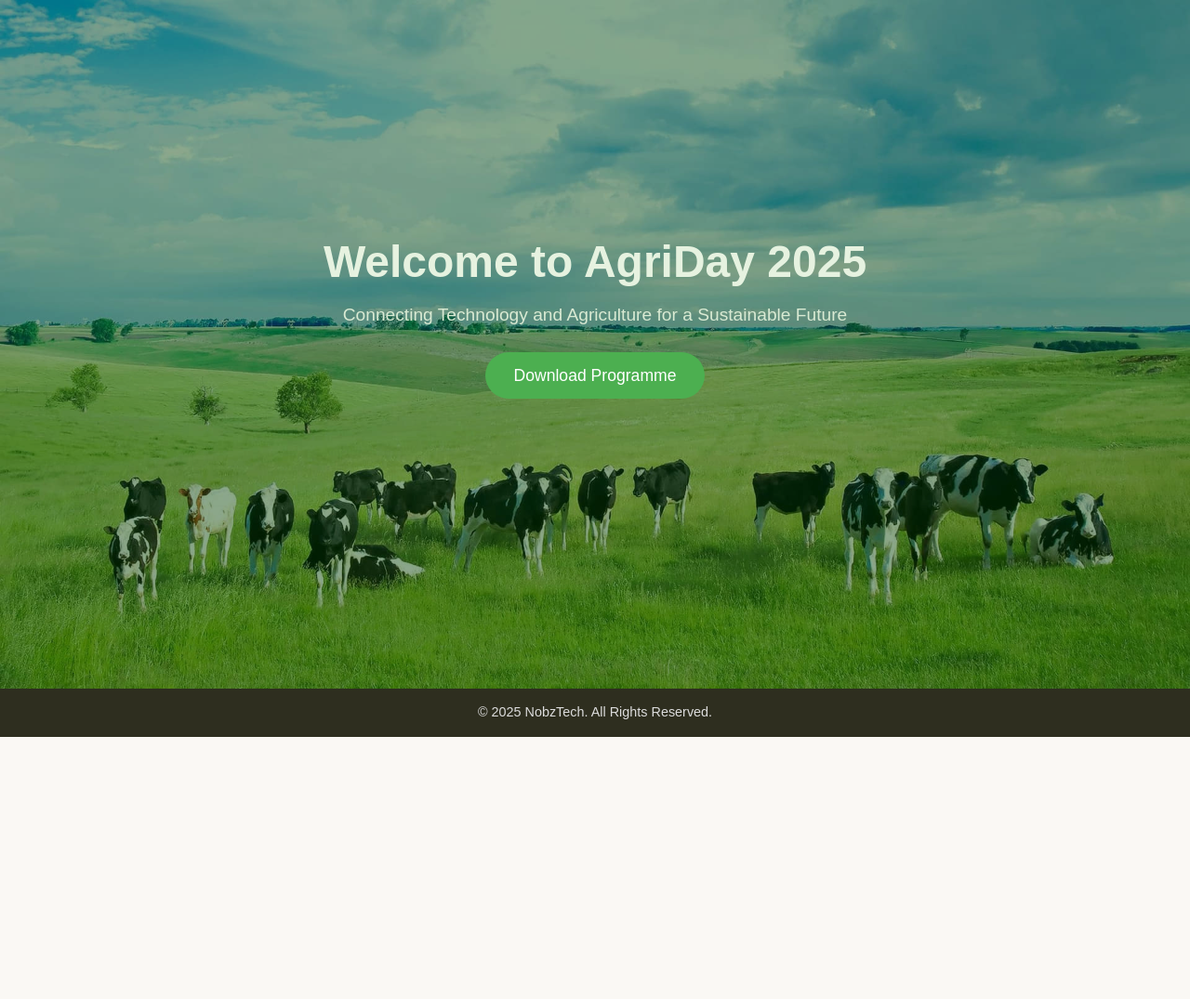
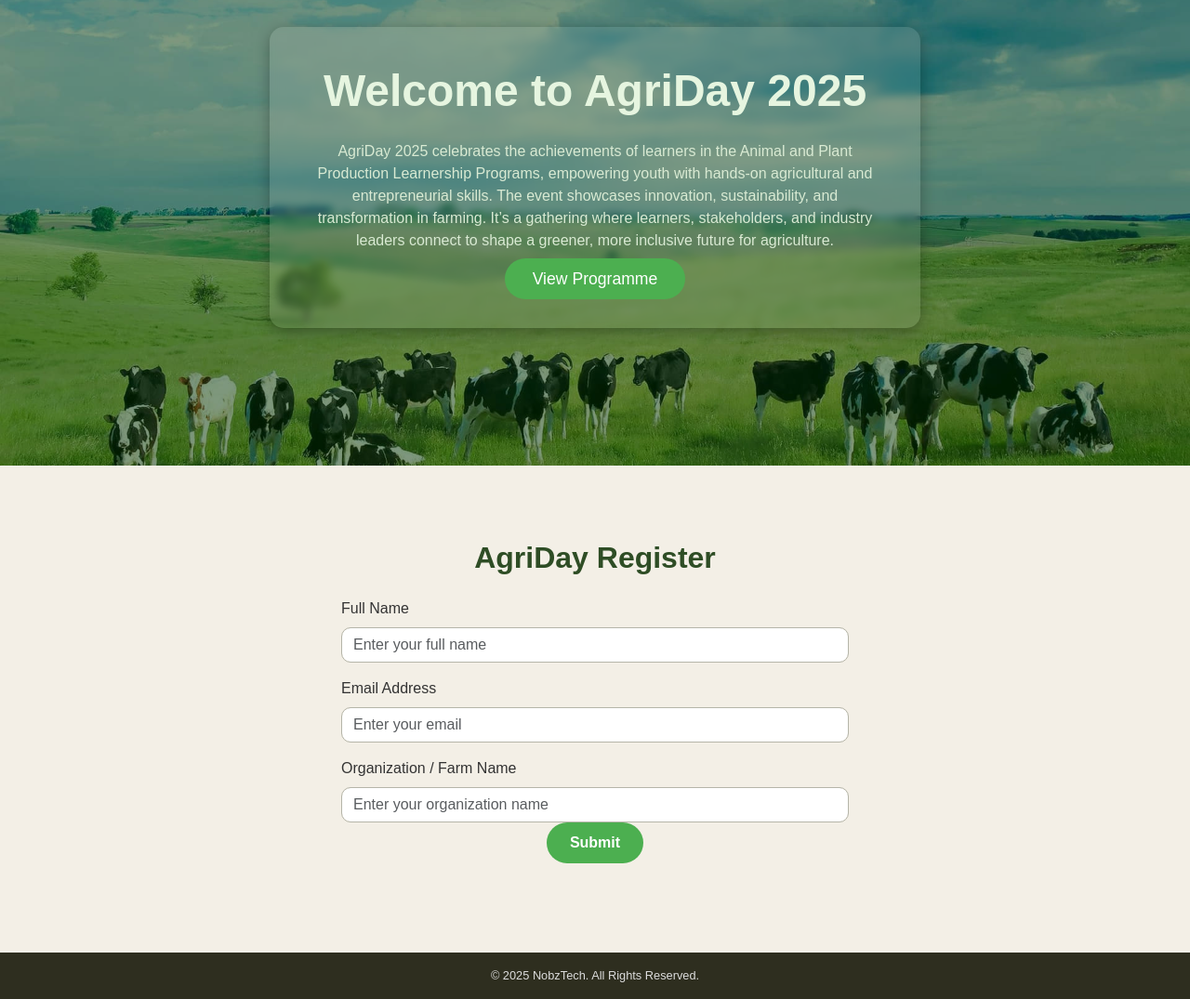
Before and after one commit to mulo-ctrl/nobz-tech, a plain HTML site: page DlamaXEnaex/index.html in a window 1280 px wide. Shown: the part 59-1134 px from the top of the page at 93% size. Before the commit the page ends 852 px from the top, so only its background shows below. Drawn offline with nearby package versions, Linux system fonts and the light colour scheme.

Commit message:
Add files via upload

```diff
--- a/DlamaXEnaex/index.html
+++ b/DlamaXEnaex/index.html
@@ -1,11 +1,11 @@
 <!DOCTYPE html>
 <html lang="en">
 <head>
-  <meta charset="UTF-8" />
-  <meta name="viewport" content="width=device-width, initial-scale=1.0" />
+  <meta charset="UTF-8">
+  <meta name="viewport" content="width=device-width, initial-scale=1.0">
   <title>AgriDay | Niobe Tech</title>
 
-  <!-- Bootstrap 5 CDN -->
+  <!-- Bootstrap 5 -->
   <link href="https://cdn.jsdelivr.net/npm/bootstrap@5.3.3/dist/css/bootstrap.min.css" rel="stylesheet">
 
   <style>
@@ -13,53 +13,61 @@
       font-family: 'Poppins', sans-serif;
       margin: 0;
       padding: 0;
+      background-color: #f9f8f4;
       color: #333;
-      background-color: #faf8f4;
     }
 
     /* Hero Section */
     .hero {
       background: url('cow-background-ph9i906mw66vxou3.jpg') center/cover no-repeat;
-      height: 100vh;
+      height: 70vh;
+      min-height: 500px;
+      position: relative;
       display: flex;
-      flex-direction: column;
       justify-content: center;
       align-items: center;
       text-align: center;
-      color: white;
-      position: relative;
     }
 
-    /* Overlay for better contrast */
     .hero::before {
       content: "";
       position: absolute;
       top: 0; left: 0; right: 0; bottom: 0;
-      background: rgba(0, 60, 0, 0.45);
+      background: rgba(0, 50, 0, 0.5); /* Earthy overlay for contrast */
       z-index: 0;
     }
 
     .hero-content {
       position: relative;
       z-index: 1;
+      color: #fff;
+    }
+
+    .hero .container {
+      background: rgba(255, 255, 255, 0.1);
+      padding: 40px 50px;
+      border-radius: 15px;
+      backdrop-filter: blur(4px);
+      box-shadow: 0 4px 15px rgba(0,0,0,0.3);
+      max-width: 700px;
+      margin-bottom: 60px;
     }
 
     .hero-logo {
-      width: 120px;
+      width: 130px;
       margin-bottom: 15px;
     }
 
     .hero h1 {
       font-size: 3rem;
       font-weight: 700;
-      margin-bottom: 15px;
-      color: #e6f2e0;
+      color: #e6f5e0;
     }
 
     .hero p {
-      font-size: 1.2rem;
+      font-size: 1rem;
       color: #d9ead3;
-      margin-bottom: 25px;
+      margin-top: 25px;
     }
 
     .btn-program {
@@ -67,13 +75,46 @@
       border: none;
       padding: 12px 30px;
       border-radius: 25px;
+      color: #fff;
       font-size: 1.1rem;
-      color: white;
       transition: all 0.3s ease;
+      text-decoration: none;
     }
 
     .btn-program:hover {
       background-color: #3e8e41;
+      transform: translateY(-2px);
+    }
+
+    /* Form Section */
+    .form-section {
+      padding: 80px 0;
+      background-color: #f3efe6;
+    }
+
+    .form-section h2 {
+      color: #2e4d25;
+      font-weight: 700;
+      margin-bottom: 20px;
+    }
+
+    .form-control {
+      border-radius: 10px;
+      border: 1px solid #b5b5a9;
+    }
+
+    .btn-submit {
+      background-color: #4CAF50;
+      border: none;
+      border-radius: 25px;
+      padding: 10px 25px;
+      color: white;
+      font-weight: 600;
+      transition: all 0.3s ease;
+    }
+
+    .btn-submit:hover {
+       background-color: #3e8e41;
       transform: translateY(-2px);
     }
 
@@ -82,22 +123,55 @@
       background-color: #2e2e1f;
       color: #dcdcdc;
       padding: 15px 0;
-      font-size: 0.9rem;
+      font-size: 0.8rem;
     }
   </style>
 </head>
 <body>
+
   <!-- Hero Section -->
   <section class="hero">
     <div class="hero-content">
+        <div class="container">
       <h1>Welcome to AgriDay 2025</h1>
-      <p>Connecting Technology and Agriculture for a Sustainable Future</p>
-      <a href="AgriDayProgramme.pdf" class="btn btn-program" download>Download Programme</a>
+      <p>AgriDay 2025 celebrates the achievements of learners in the Animal and Plant Production Learnership Programs, empowering youth with hands-on agricultural and entrepreneurial skills. The event showcases innovation, sustainability, and transformation in farming. It’s a gathering where learners, stakeholders, and industry leaders connect to shape a greener, more inclusive future for agriculture.</p>
+      <a href="WhatsApp Image 2025-10-15 at 10.00.15_3f5bbfb1.jpg" class="btn-program" view>View Programme</a>
+    </div>
+  </section>
+
+  <!-- Form Section -->
+  <section class="form-section" id="register">
+    <div class="container">
+      <div class="row justify-content-center">
+        <div class="col-lg-6 col-md-8">
+          <h2 class="text-center mb-4">AgriDay Register</h2>
+          <form>
+            <div class="mb-3">
+              <label for="name" class="form-label">Full Name</label>
+              <input type="text" id="name" class="form-control" placeholder="Enter your full name" required>
+            </div>
+            <div class="mb-3">
+              <label for="email" class="form-label">Email Address</label>
+              <input type="email" id="email" class="form-control" placeholder="Enter your email" required>
+            </div>
+            <div class="mb-3">
+              <label for="organization" class="form-label">Organization / Farm Name</label>
+              <input type="text" id="organization" class="form-control" placeholder="Enter your organization name">
+             <div class="text-center">
+              <button type="submit" class="btn-submit">Submit</button>
+             </div>
+          </form>
+        </div>
+      </div>
     </div>
   </section>
 
   <footer>
     &copy; 2025 NobzTech. All Rights Reserved.
   </footer>
+
+  <!-- Bootstrap JS -->
+  <script src="https://cdn.jsdelivr.net/npm/bootstrap@5.3.3/dist/js/bootstrap.bundle.min.js"></script>
+
 </body>
 </html>
```
